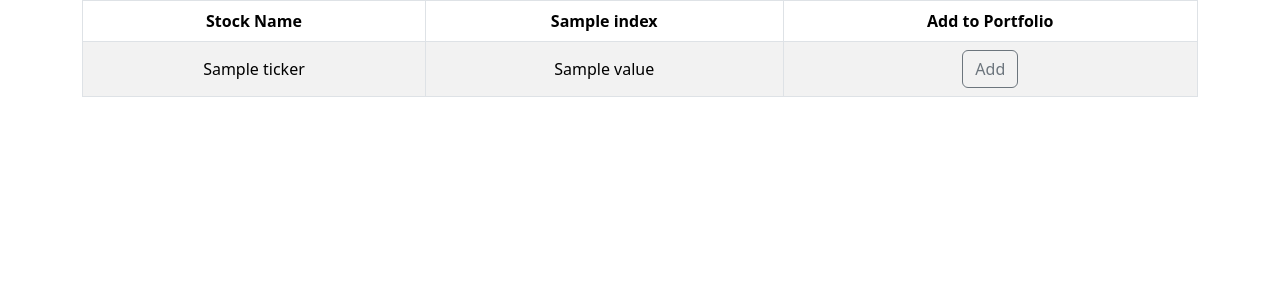
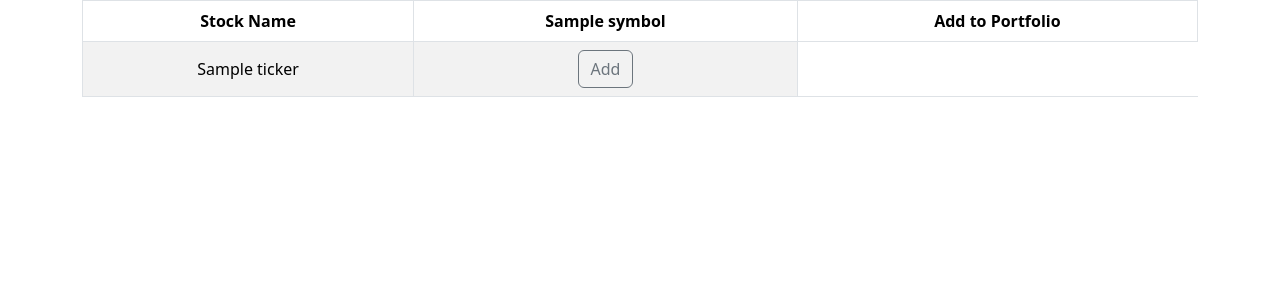
Before and after one commit to csargin/stock-vercel, a Django app: template example/templates/search.html in a window 1280 px wide. Shown: the part 74-374 px from the top of the page. Run offline with Django 4.2, Linux system fonts and the light colour scheme; the template is opened without the code that fills it: most values are stand-ins (such as "Sample title", 1, 10 or a date in 2020).

Commit message:
Update search.html

```diff
--- a/example/templates/search.html
+++ b/example/templates/search.html
@@ -5,7 +5,7 @@
         <thead class="thead-dark">
             <tr>
                 <th class="text-center" style="vertical-align: middle" scope="col"> Stock Name</th>
-                {% for i in api.index %}
+                {% for i in api.symbol %}
                     <th class="text-center" style="vertical-align: middle" scope="col">{{ i }}</th>
                 {% endfor %}
                 <th class="text-center" style="vertical-align: middle" scope="col">Add to Portfolio</th>
@@ -14,7 +14,7 @@
         <tbody>
             <tr>
                 <td class="text-center" style="vertical-align: middle">{{ ticker }}</td>
-                {% for i in api.value %}
+                {% for i in api.previousClose %}
                     <td class="text-center" style="vertical-align: middle">{{ i }}</td>
                 {% endfor %}
                 <td class="text-center" style="vertical-align: middle">
```
